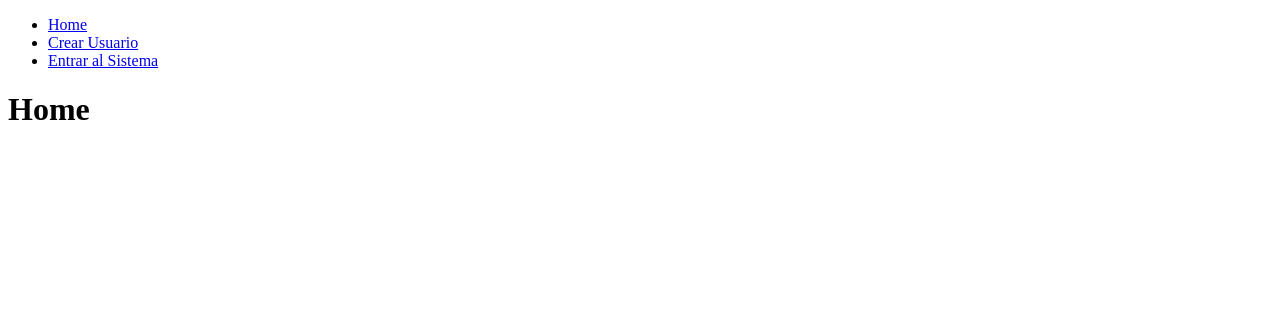
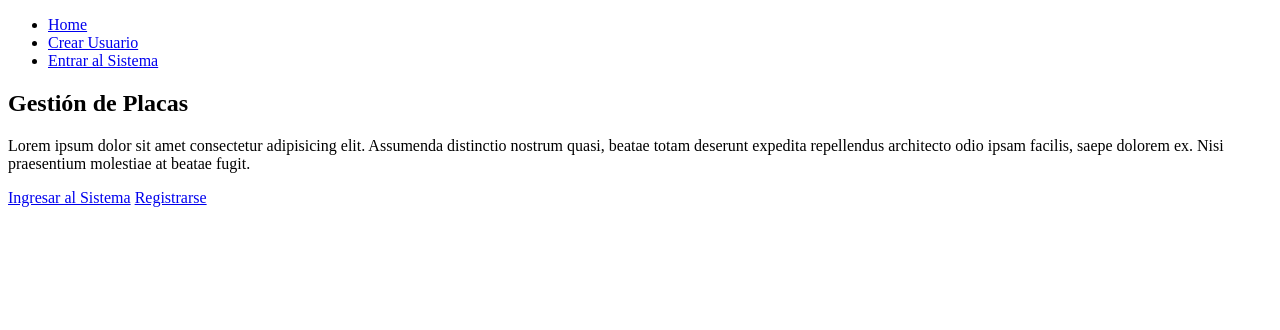
Before and after one commit to profeduardo67cap/AppGestionDePlacas, a Django app: page / in a window 1280 px wide. Shown: the top 330 px of the page. Run offline with Django 5.2, Linux system fonts and the light colour scheme.

Commit message:
Se le da formato a el template

```diff
--- a/CatalogoDePlacas/templates/home.html
+++ b/CatalogoDePlacas/templates/home.html
@@ -1,5 +1,21 @@
 {% extends 'base.html' %}
 
 {% block content %}
-    <h1>Home</h1>
+    <main class="container py-5">
+        <section class="card card-body">
+            <h1 class="display-1 text-center">Gestión de Placas</h1>
+            <p>
+                Lorem ipsum dolor sit amet consectetur adipisicing elit.
+                Assumenda distinctio nostrum quasi, beatae totam deserunt expedita
+                repellendus architecto odio ipsam facilis,
+                saepe dolorem ex. Nisi praesentium molestiae at beatae fugit.
+            </p>
+
+            <div class="text-center">
+                <a href="/signin/" class="btn btn-primary">Ingresar al Sistema</a>
+                <a href="/loguearse/" class="btn btn-primary">Registrarse</a>
+            </div>
+        </section>
+    </main>
+
 {% endblock %}
```
